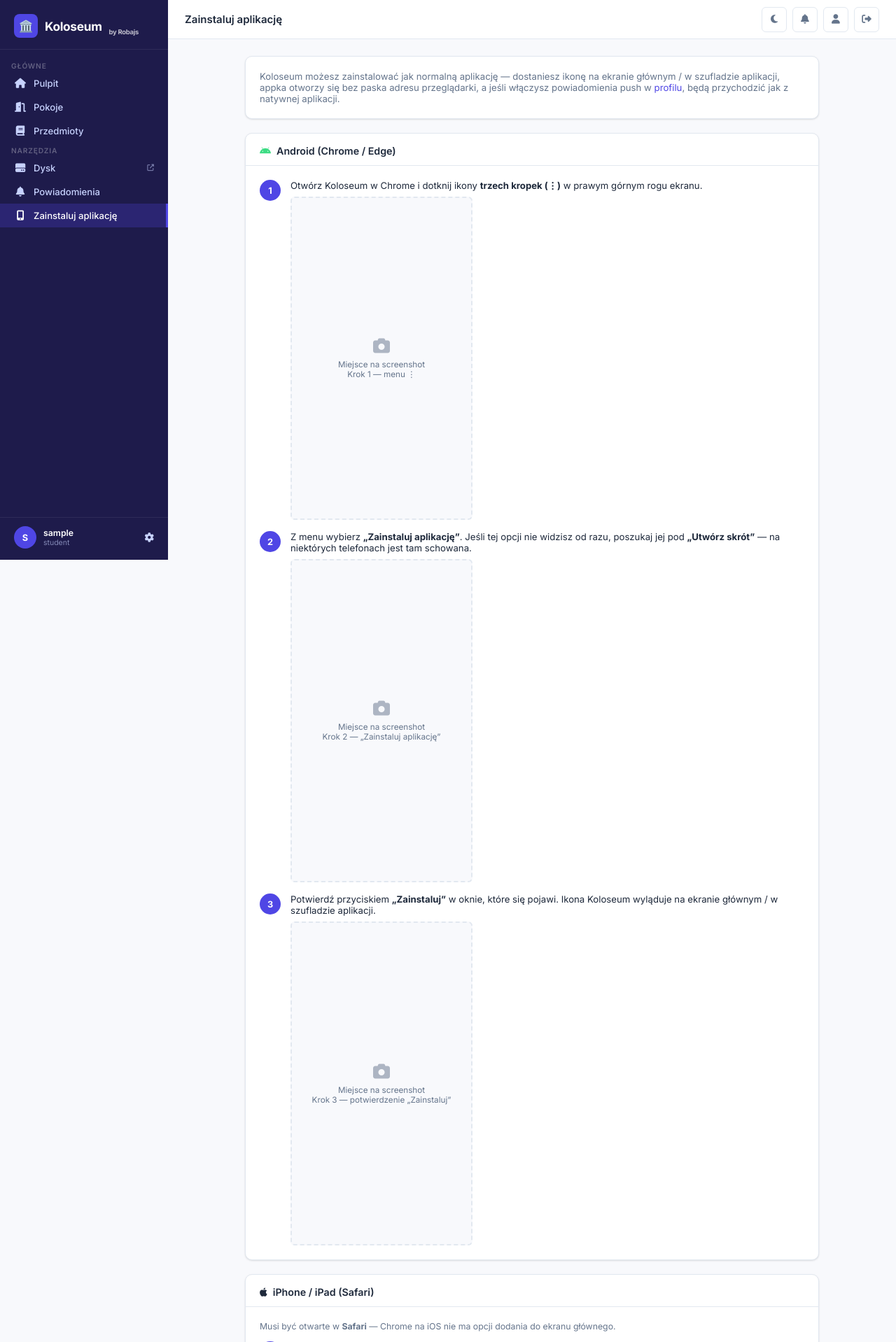
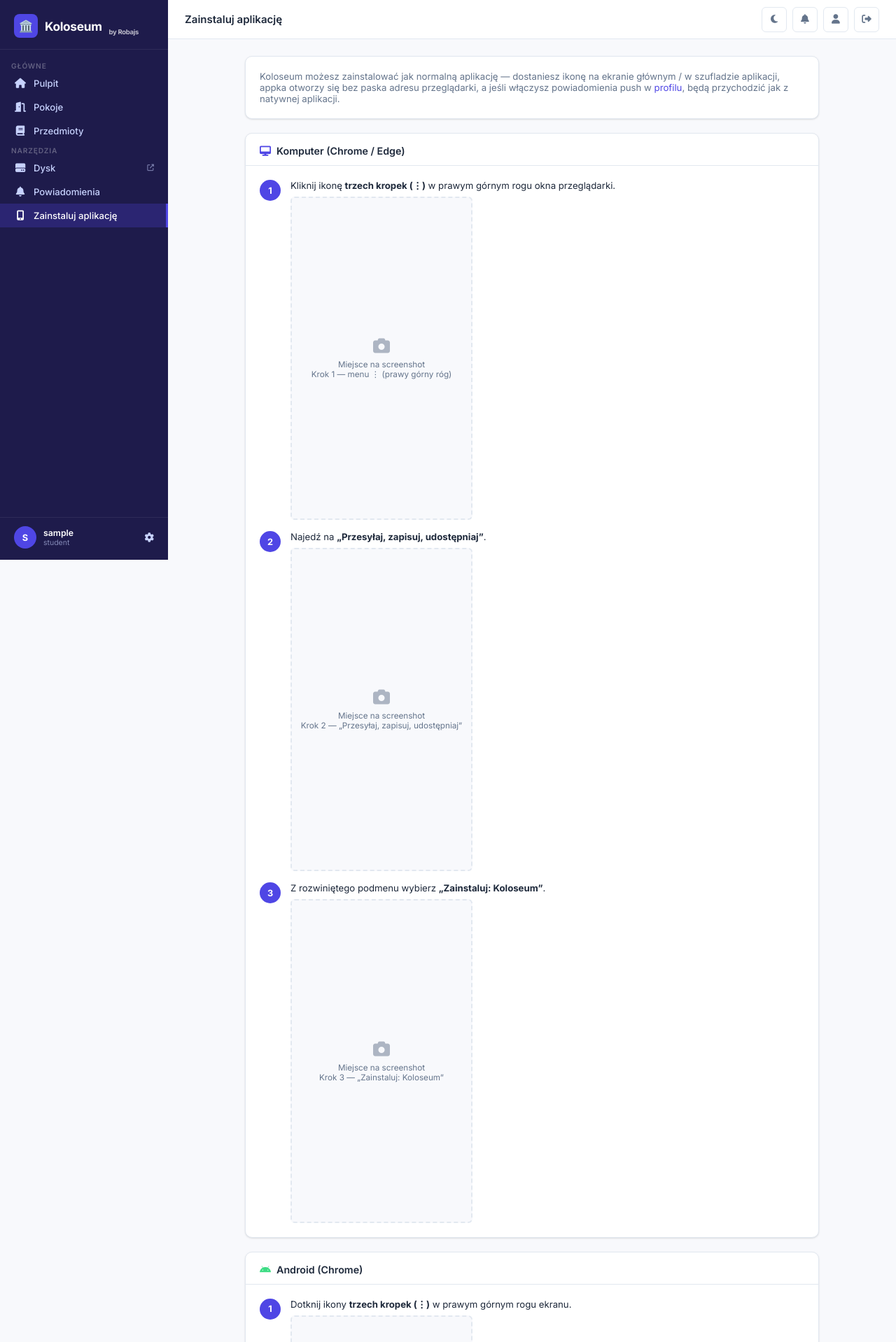
Before and after one commit to robajs3/koloseum, a Flask app: page /pomoc/instalacja in a window 1280 px wide. Shown: the top 1918 px of the page at 70% size. Run offline with Flask 3, Linux system fonts and the light colour scheme; the visitor is signed in with stand-in values (Sample User, id 1); data that the repository does not hold is empty; parts of the project's set-up code (start-up, migrations or seed data) failed here and were passed over.

Commit message:
added app install tutorial

```diff
--- a/templates/profile/install_app.html
+++ b/templates/profile/install_app.html
@@ -17,10 +17,10 @@
     </div>
   </div>
 
-  <!-- ANDROID -->
+  <!-- WEB / PC -->
   <div class="card">
     <div class="card-header">
-      <h3><i class="fab fa-android" style="color:#3ddc84;margin-right:8px"></i>Android (Chrome / Edge)</h3>
+      <h3><i class="fas fa-desktop" style="color:var(--primary);margin-right:8px"></i>Komputer (Chrome / Edge)</h3>
     </div>
     <div class="card-body">
       <div class="install-steps">
@@ -28,10 +28,10 @@
         <div class="install-step">
           <div class="install-step-num">1</div>
           <div class="install-step-body">
-            <p>Otwórz Koloseum w Chrome i dotknij ikony <strong>trzech kropek (⋮)</strong> w prawym górnym rogu ekranu.</p>
+            <p>Kliknij ikonę <strong>trzech kropek (⋮)</strong> w prawym górnym rogu okna przeglądarki.</p>
             <div class="screenshot-placeholder">
               <i class="fas fa-camera"></i>
-              Miejsce na screenshot<br>Krok 1 — menu ⋮
+              Miejsce na screenshot<br>Krok 1 — menu ⋮ (prawy górny róg)
             </div>
           </div>
         </div>
@@ -39,10 +39,10 @@
         <div class="install-step">
           <div class="install-step-num">2</div>
           <div class="install-step-body">
-            <p>Z menu wybierz <strong>„Zainstaluj aplikację”</strong>. Jeśli tej opcji nie widzisz od razu, poszukaj jej pod <strong>„Utwórz skrót”</strong> — na niektórych telefonach jest tam schowana.</p>
+            <p>Najedź na <strong>„Przesyłaj, zapisuj, udostępniaj”</strong>.</p>
             <div class="screenshot-placeholder">
               <i class="fas fa-camera"></i>
-              Miejsce na screenshot<br>Krok 2 — „Zainstaluj aplikację”
+              Miejsce na screenshot<br>Krok 2 — „Przesyłaj, zapisuj, udostępniaj”
             </div>
           </div>
         </div>
@@ -50,10 +50,55 @@
         <div class="install-step">
           <div class="install-step-num">3</div>
           <div class="install-step-body">
-            <p>Potwierdź przyciskiem <strong>„Zainstaluj”</strong> w oknie, które się pojawi. Ikona Koloseum wyląduje na ekranie głównym / w szufladzie aplikacji.</p>
+            <p>Z rozwiniętego podmenu wybierz <strong>„Zainstaluj: Koloseum”</strong>.</p>
             <div class="screenshot-placeholder">
               <i class="fas fa-camera"></i>
-              Miejsce na screenshot<br>Krok 3 — potwierdzenie „Zainstaluj”
+              Miejsce na screenshot<br>Krok 3 — „Zainstaluj: Koloseum”
+            </div>
+          </div>
+        </div>
+
+      </div>
+    </div>
+  </div>
+
+  <!-- ANDROID -->
+  <div class="card">
+    <div class="card-header">
+      <h3><i class="fab fa-android" style="color:#3ddc84;margin-right:8px"></i>Android (Chrome)</h3>
+    </div>
+    <div class="card-body">
+      <div class="install-steps">
+
+        <div class="install-step">
+          <div class="install-step-num">1</div>
+          <div class="install-step-body">
+            <p>Dotknij ikony <strong>trzech kropek (⋮)</strong> w prawym górnym rogu ekranu.</p>
+            <div class="screenshot-placeholder">
+              <i class="fas fa-camera"></i>
+              Miejsce na screenshot<br>Krok 1 — menu ⋮ (prawy górny róg)
+            </div>
+          </div>
+        </div>
+
+        <div class="install-step">
+          <div class="install-step-num">2</div>
+          <div class="install-step-body">
+            <p>Z menu wybierz <strong>„Zainstaluj aplikację”</strong> (na niektórych telefonach schowane pod <strong>„Utwórz skrót”</strong>).</p>
+            <div class="screenshot-placeholder">
+              <i class="fas fa-camera"></i>
+              Miejsce na screenshot<br>Krok 2 — „Zainstaluj aplikację” / „Utwórz skrót”
+            </div>
+          </div>
+        </div>
+
+        <div class="install-step">
+          <div class="install-step-num">3</div>
+          <div class="install-step-body">
+            <p>Potwierdź przyciskiem <strong>„Zainstaluj: Koloseum”</strong>. Ikona wyląduje na ekranie głównym / w szufladzie aplikacji.</p>
+            <div class="screenshot-placeholder">
+              <i class="fas fa-camera"></i>
+              Miejsce na screenshot<br>Krok 3 — „Zainstaluj: Koloseum”
             </div>
           </div>
         </div>
@@ -76,10 +121,10 @@
         <div class="install-step">
           <div class="install-step-num">1</div>
           <div class="install-step-body">
-            <p>Otwórz Koloseum w Safari i dotknij ikony <strong>Udostępnij</strong> <i class="fas fa-arrow-up-from-bracket"></i> na dole ekranu.</p>
+            <p>Dotknij ikony <strong>trzech kropek (⋯)</strong> w prawym dolnym rogu ekranu (obok pola adresu).</p>
             <div class="screenshot-placeholder">
               <i class="fas fa-camera"></i>
-              Miejsce na screenshot<br>Krok 1 — ikona Udostępnij
+              Miejsce na screenshot<br>Krok 1 — menu ⋯ (prawy dolny róg)
             </div>
           </div>
         </div>
@@ -87,10 +132,10 @@
         <div class="install-step">
           <div class="install-step-num">2</div>
           <div class="install-step-body">
-            <p>Przewiń listę opcji i wybierz <strong>„Dodaj do ekranu początkowego”</strong>.</p>
+            <p>Wybierz <strong>„Udostępnij”</strong> <i class="fas fa-arrow-up-from-bracket"></i>.</p>
             <div class="screenshot-placeholder">
               <i class="fas fa-camera"></i>
-              Miejsce na screenshot<br>Krok 2 — „Dodaj do ekranu początkowego”
+              Miejsce na screenshot<br>Krok 2 — „Udostępnij”
             </div>
           </div>
         </div>
@@ -98,10 +143,10 @@
         <div class="install-step">
           <div class="install-step-num">3</div>
           <div class="install-step-body">
-            <p>Potwierdź przyciskiem <strong>„Dodaj”</strong> w prawym górnym rogu. Ikona pojawi się na ekranie głównym.</p>
+            <p>Z listy opcji wybierz <strong>„Do ekranu głównego”</strong> i potwierdź <strong>„Dodaj”</strong> w prawym górnym rogu.</p>
             <div class="screenshot-placeholder">
               <i class="fas fa-camera"></i>
-              Miejsce na screenshot<br>Krok 3 — potwierdzenie „Dodaj”
+              Miejsce na screenshot<br>Krok 3 — „Do ekranu głównego”
             </div>
           </div>
         </div>
```
Also changed, not shown: static/img/android-1.png (added), static/img/android-2.png (added), static/img/android-3.png (added), static/img/ios-1.png (added), static/img/ios-2.png (added), static/img/ios-3.png (added), static/img/web-1.png (added), static/img/web-2.png (added), static/img/web-3.png (added), 2 other files.
